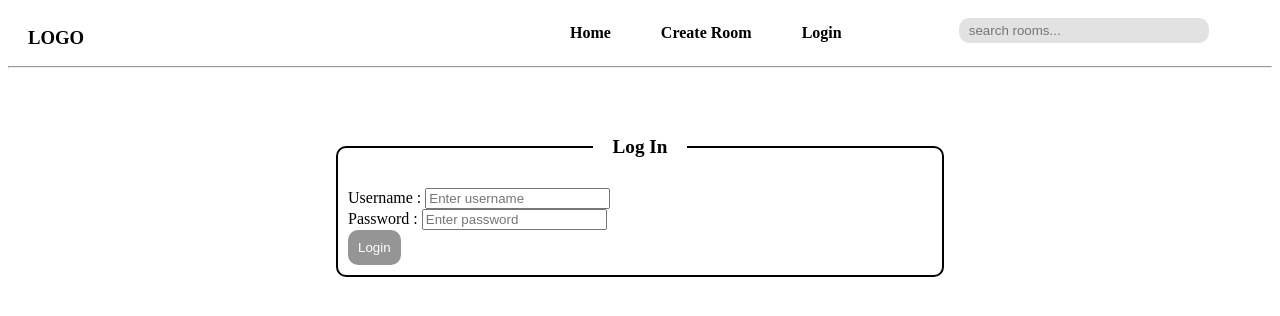
After one commit to cmwema-projects/studyBud, a Django app: page /login/ in a window 1280 px wide. The commit adds this page. Shown: the top 316 px of the page. Run offline with Django 4.2, Linux system fonts and the light colour scheme.

Commit message:
Ui update(btn on hover and nav bar)

```diff
--- /dev/null
+++ b/base/templates/base/login_register.html
@@ -0,0 +1,21 @@
+{% extends "base.html" %}
+
+{% block content %}
+<div class="form-container">
+    <form method='POST' action=''>
+        <fieldset>
+            <legend>Log In</legend>
+            {% csrf_token %}
+            <div>
+                <label for="username">Username : </label>
+                <input type='text' name='username' placeholder='Enter username'/>
+            </div>
+            <div>
+                <label for="password">Password : </label>
+                <input type='password' name='password' placeholder='Enter password'/>
+            </div>
+            <input type="submit" value="Login" class="btn"/>
+        </fieldset>
+    </form>
+</div>
+{% endblock content %}
--- a/base/templates/base/room_form.html
+++ b/base/templates/base/room_form.html
@@ -1,11 +1,6 @@
 {% extends "base.html" %}
 
 {% block content %}
-<style>
-
-
-
-</style>
 <div class="form-container">
     <form method='POST' action=''>
         <fieldset>
--- a/base/urls.py
+++ b/base/urls.py
@@ -2,6 +2,7 @@ from django.urls import path
 from . import views
 
 urlpatterns = [
+    path('login/', views.login_view, name='login'),
     path('', views.home, name='home'),
     path('room/', views.room, name='room'),
     path('room/<int:pk>', views.room, name='room'),
--- a/base/views.py
+++ b/base/views.py
@@ -3,6 +3,11 @@ from django.db.models import Q
 from .models import Room, Topic
 from .forms import RoomForm
 
+
+def login_view(request):
+    context = {}
+
+    return render(request, 'base/login_register.html', context)
 
 def home(request):
     q = request.GET.get("q") if request.GET.get("q") != None else ""
--- a/templates/base.html
+++ b/templates/base.html
@@ -23,8 +23,17 @@
         gap: 50px;
         list-style: none;
       }
-      .nav-list li a {
+      .nav-list__item{
+        color: black;
+        font-weight: 700;
+      }
+
+      .nav-list__item a {
+        color: black;
         text-decoration: none;
+      }
+      .nav-list__item a:hover{
+        color: darkgrey;
       }
 
       .form-container {
@@ -102,24 +111,32 @@
         color: rgb(145, 144, 144);
       }
       .btn {
-        background-color: rgb(61, 61, 61);
+        background-color: rgb(150, 149, 149);
         color: white;
         border: none;
         padding: 10px;
         border-radius: 10px;
       }
       .btn:hover {
-        background-color: rgb(150, 149, 149);
+
+        background-color: rgb(61, 61, 61);
       }
       .btn a {
         text-decoration: none;
         color: azure;
       }
       .btn-edit {
-        background-color: rgb(23, 64, 102);
+        background-color: rgb(116, 139, 160);
+      }
+      .btn-edit:hover{
+        background-color: rgb(47, 121, 190);
       }
       .btn-delete {
-        background-color: rgb(175, 6, 6);
+        background-color: rgb(150, 98, 98);
+      }
+
+      .btn-delete:hover {
+        background-color: rgb(197, 27, 27);
       }
 
       form {
--- a/templates/navbar.html
+++ b/templates/navbar.html
@@ -4,12 +4,13 @@
     <ul class="nav-list">
         <li class="nav-list__item"><a href='/'>Home</a></li>
         <li class="nav-list__item"><a href="{% url 'create_room' %}">Create Room</a></li>
+        <li class="nav-list__item"><a href="{% url 'login' %}">Login</a></li>
     </ul>
 
     <div>
         <form class="search-form" method="GET" action="{% url 'home' %}">
-        <input type="text" name="q" placeholder="search rooms..."/>
-    </form>
+            <input type="text" name="q" placeholder="search rooms..."/>
+        </form>
     </div>
 
 </nav>
```
